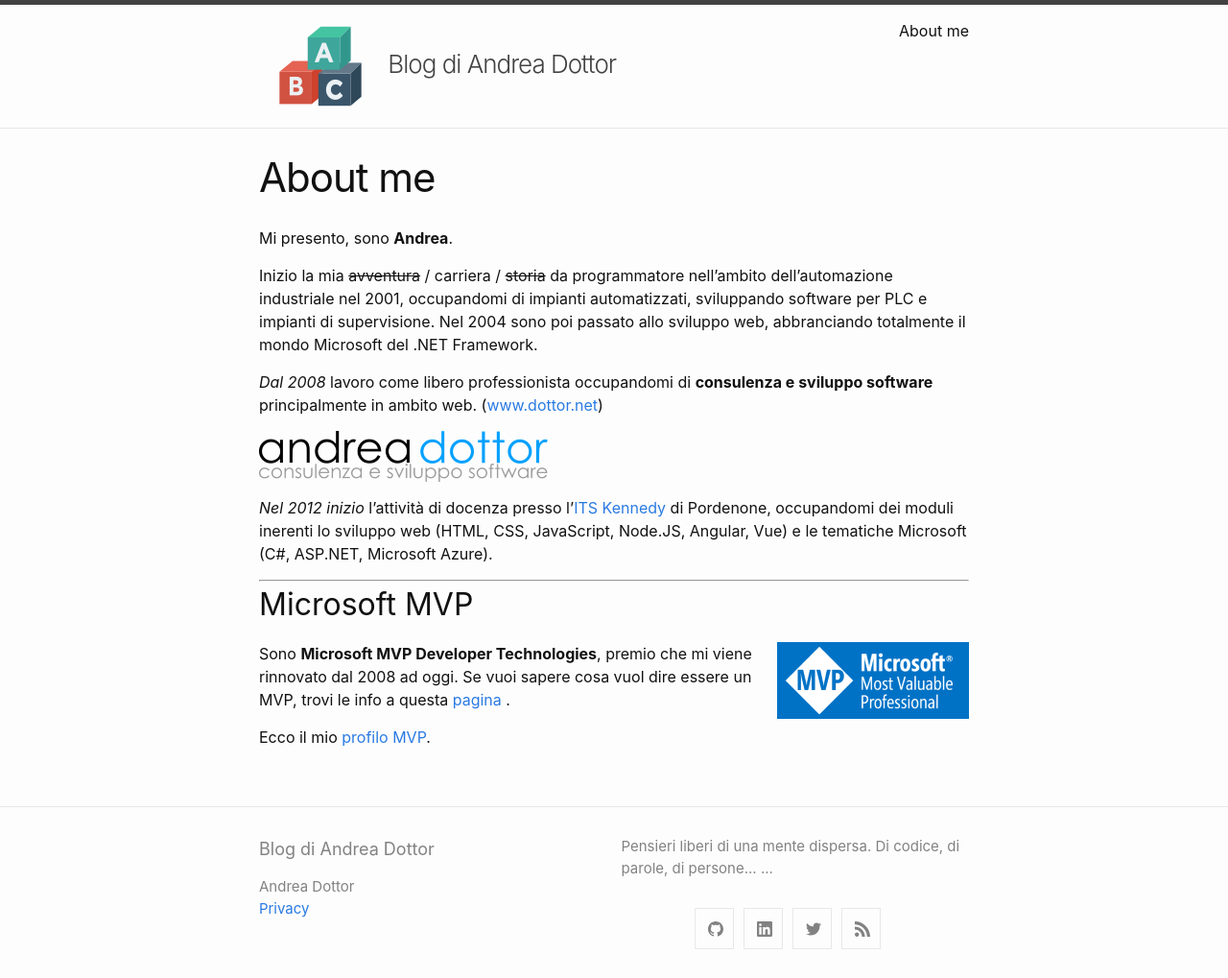
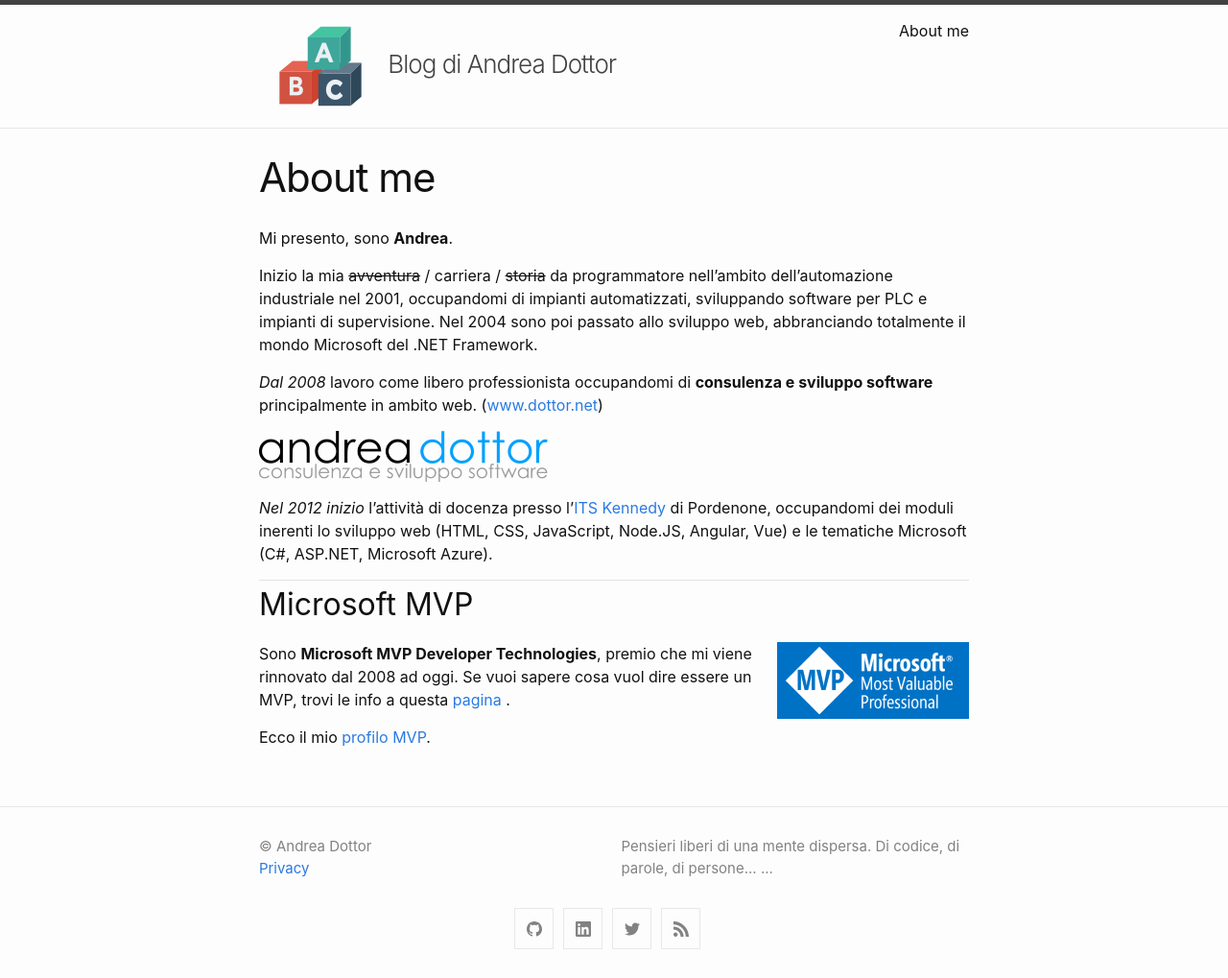
Before and after one commit to andreadottor/abc.dottor.net, a Jekyll site: the page built from about.md, in a window 1280 px wide. Shown: the whole page at 96% size. Built offline with Jekyll 4.4.1, drawn with Linux system fonts in a browser that asks for light colours.

Commit message:
edit layout

```diff
--- a/_includes/footer.html
+++ b/_includes/footer.html
@@ -5,11 +5,11 @@
 
     <div class="footer-col-wrapper">
       <div class="footer-col one-half">
-      <h2 class="footer-heading">{{ site.title | escape }}</h2>
+        <!--<h2 class="footer-heading">{{ site.title | escape }}</h2>-->
         <ul class="contact-list">
           <li class="p-name">
             {%- if site.author -%}
-              {{ site.author | escape }}
+             &copy; {{ site.author | escape }}
             {%- else -%}
               {{ site.title | escape }}
             {%- endif -%}
--- a/assets/css/style.scss
+++ b/assets/css/style.scss
@@ -3,3 +3,10 @@
 ---
 
 @import "minima";
+
+hr {
+    border: 0;
+    height: 0;
+    border-top: 1px solid rgba(0, 0, 0, 0.1);
+    border-bottom: 1px solid rgba(255, 255, 255, 0.3);
+}
```
